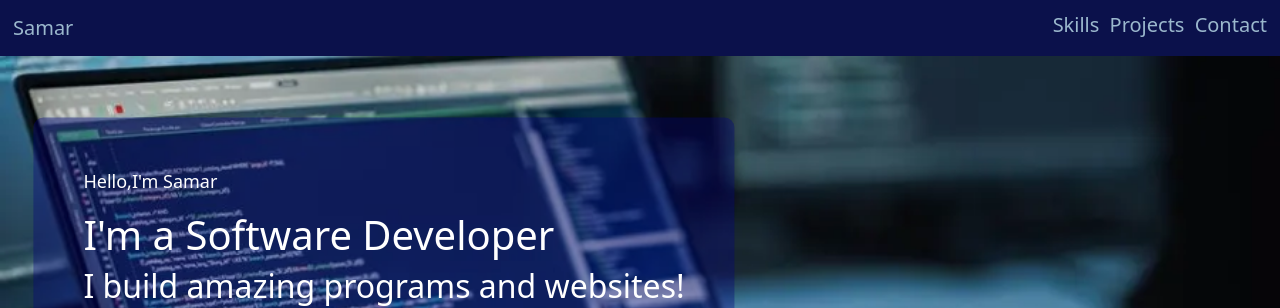
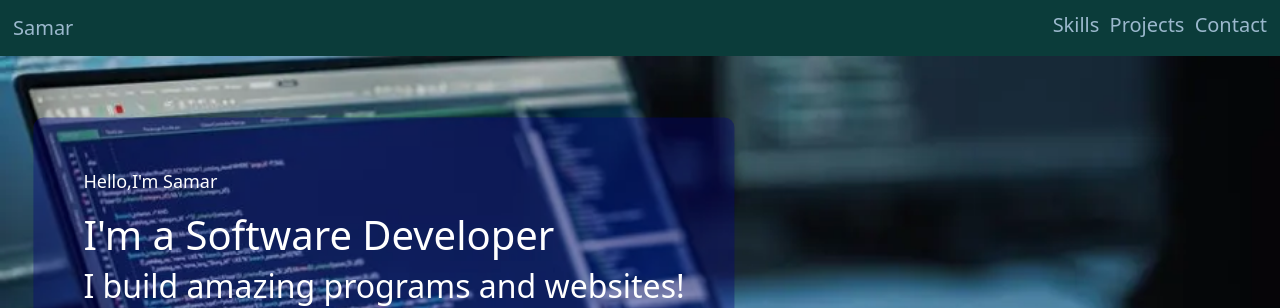
Before and after one commit to samarbahermansour-coder/portfolio, a plain HTML site: page index.html in a window 1280 px wide. Shown: the top 308 px of the page. Drawn offline with nearby package versions, Linux system fonts and the light colour scheme; a web font is replaced by a local one.

Commit message:
change header background color to green

```diff
--- a/style.css
+++ b/style.css
@@ -1,5 +1,5 @@
 header{
-   background-color: rgba(2, 2, 65, 0.685);
+   background-color: rgba(2, 65, 40, 0.685);
 
     display: flex;
     justify-content:space-between;
```
